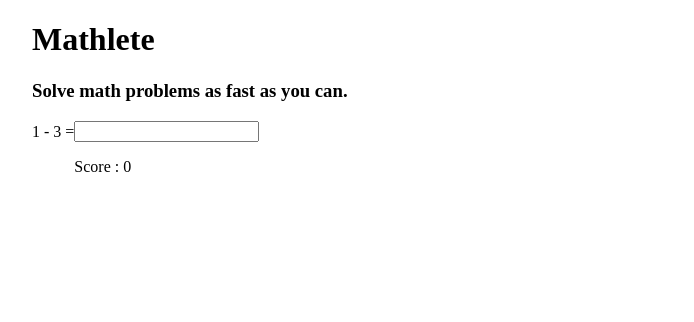
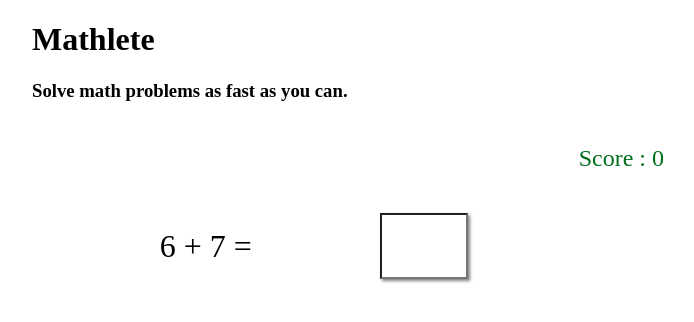
Before and after one commit to Siunami/Mathlete, a plain HTML site: page index.html in a window 1280 px wide. Shown: the whole page, without its empty margins (292-986 px from the left). Drawn offline with Linux system fonts and the light colour scheme.

Commit message:
added styling

```diff
--- a/css/style.css
+++ b/css/style.css
@@ -2,13 +2,37 @@
   width: 50%;
   margin: auto;
 }
+/*start of head*/
 .header{
   margin:auto;
 }
+/*start of body*/
+#scorekeep{
+  font-size: x-large;
+  color: rgb(0, 110, 27);
+  float: right;
+  width: 100%;
+  /*background-color:rgb(221, 14, 14);*/
+}
+#score{
+  float:right;
+}
+#problem{
+  font-size: xx-large;
+  width:55%;
+  float:left;
+  text-align: center;
+  /*background-color:rgb(46, 30, 161);*/
+}
 #input{
-  float: left;
+  width:45%;
+  float:left;
+  margin-top: 17px;
+  /*background-color:rgb(226, 250, 37);*/
 }
-#question{
-  float: left;
-  margin-top: -14px;
+input{
+  width: 80px;
+  height: 60px;
+  font-size: xx-large;
+  box-shadow: 2px 2px 3px grey;
 }
--- a/index.html
+++ b/index.html
@@ -4,19 +4,21 @@
 <title>Test</title>
 <link rel = "stylesheet" href="css/style.css">
 </head>
-<body onload="newProblem()">
+<body>
   <div class = "container">
     <div class = "header">
       <h1> Mathlete </h1>
       <h3> Solve math problems as fast as you can. </h3>
     </div> <!--end header-->
     <div class = "body">
+      <div id = "scorekeep">
+      <p id = "score"> Score : 0 </p>
+      </div> <!--end scorekeep-->
       <div id = "question">
         <p id = "problem"> </p>
       </div> <!--end question-->
       <div id = "input">
         <input type = "text" name = "user" id = "user" onKeyPress="enterpressalert(event, this)"> </input>
-        <p id = "score"> Score : 0 </p>
       </div> <!--end input-->
     </div> <!--end body-->
   </div> <!--end container-->
--- a/js/main.js
+++ b/js/main.js
@@ -2,8 +2,10 @@ var operation = ["subtract", "add", "multiply"];
 var user, randomOperation, selector, first, second, answer;
 var score = 0;
 
+window.onLoad = newProblem();
+
 function newProblem(){
-  randomOperation = Math.floor(Math.random() * operation.length); //selects a random array position
+  randomOperation = Math.floor(Math.random() * operation.length); //selects a random position of operation array
   selector = operation[randomOperation]; //a string value equal to randomOperation value
   first = (Math.floor(Math.random()* 10) + 1);
   second = (Math.floor(Math.random()* 10) + 1);
@@ -15,7 +17,6 @@ function newProblem(){
   document.getElementById("problem").innerHTML = problem[randomOperation].problem;
   return randomOperation, selector, first, second, answer;
 }
-
 function enterpressalert(e, text){
 var code = (e.keyCode ? e.keyCode : e.which);
   if(code == 13) { //Enter keycode
@@ -36,7 +37,7 @@ function add(){
   console.log("user: " + user);
   console.log("addition answer: " + answer);
   if (user == answer) {
-    document.getElementById('user').value = ""
+    document.getElementById('user').value = "";
     score = score + 1
     document.getElementById("score").innerHTML = "Score : " + score;
     newProblem();
@@ -50,7 +51,7 @@ function multiply(){
   console.log("user: " + user);
   console.log("multiplication answer: " + answer);
   if (user == answer) {
-    document.getElementById('user').value = ""
+    document.getElementById('user').value = "";
     score = score + 1
     document.getElementById("score").innerHTML = "Score : " + score;
     newProblem();
@@ -64,7 +65,7 @@ function subtract(){
   console.log("user: " + user);
   console.log("addition answer: " + answer);
   if (user == answer) {
-    document.getElementById('user').value = ""
+    document.getElementById('user').value = "";
     score = score + 1
     document.getElementById("score").innerHTML = "Score : " + score;
     newProblem();
@@ -72,6 +73,9 @@ function subtract(){
     console.log("you messed up");
   }
 }
+function wrong(){
+
+}
 //function divide(){
 //  var answer = first / second;
 //  console.log(answer);
```
